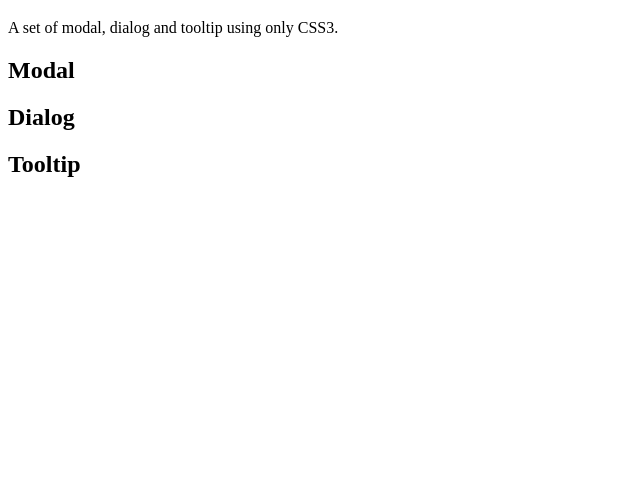
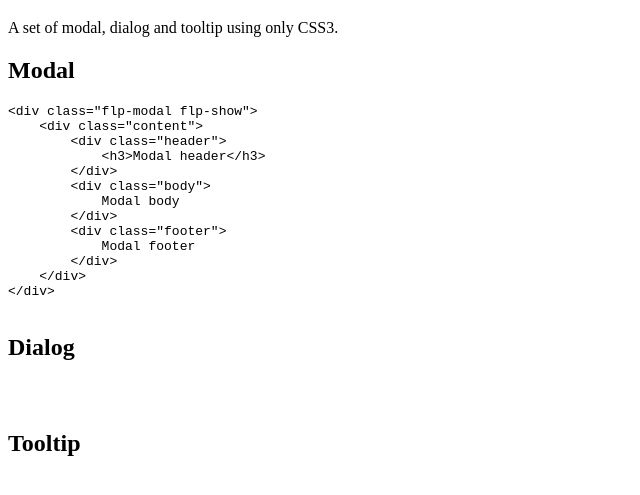
Before and after one commit to nabeix/css-floatparts, a website: page index.html in a window 1280 px wide. Shown: the part 61-556 px from the top of the page, without its empty margins (0-640 px from the left). Drawn offline with Linux system fonts and the light colour scheme.

Commit message:
update to use code-prettify

```diff
--- a/index.html
+++ b/index.html
@@ -4,12 +4,34 @@
         <meta charset="utf-8">
         <link rel="stylesheet" href="build/floatparts.css">
         <title>CSS Floatparts demo</title>
+        <script src="https://cdn.rawgit.com/google/code-prettify/master/loader/run_prettify.js"></script>
     </head>
     <body>
         <h1>CSS Floatparts demo</h1>
         <p>A set of modal, dialog and tooltip using only CSS3.</p>
         <h2>Modal</h2>
+        <pre class="prettyprint lang-html">
+&lt;div class=&quot;flp-modal flp-show&quot;&gt;
+    &lt;div class=&quot;content&quot;&gt;
+        &lt;div class=&quot;header&quot;&gt;
+            &lt;h3&gt;Modal header&lt;/h3&gt;
+        &lt;/div&gt;
+        &lt;div class=&quot;body&quot;&gt;
+            Modal body
+        &lt;/div&gt;
+        &lt;div class=&quot;footer&quot;&gt;
+            Modal footer
+        &lt;/div&gt;
+    &lt;/div&gt;
+&lt;/div&gt;
+        </pre>
         <h2>Dialog</h2>
+        <pre class="prettyprint">
+
+        </pre>
         <h2>Tooltip</h2>
+        <pre class="prettyprint">
+
+        </pre>
     </body>
 </html>
```
